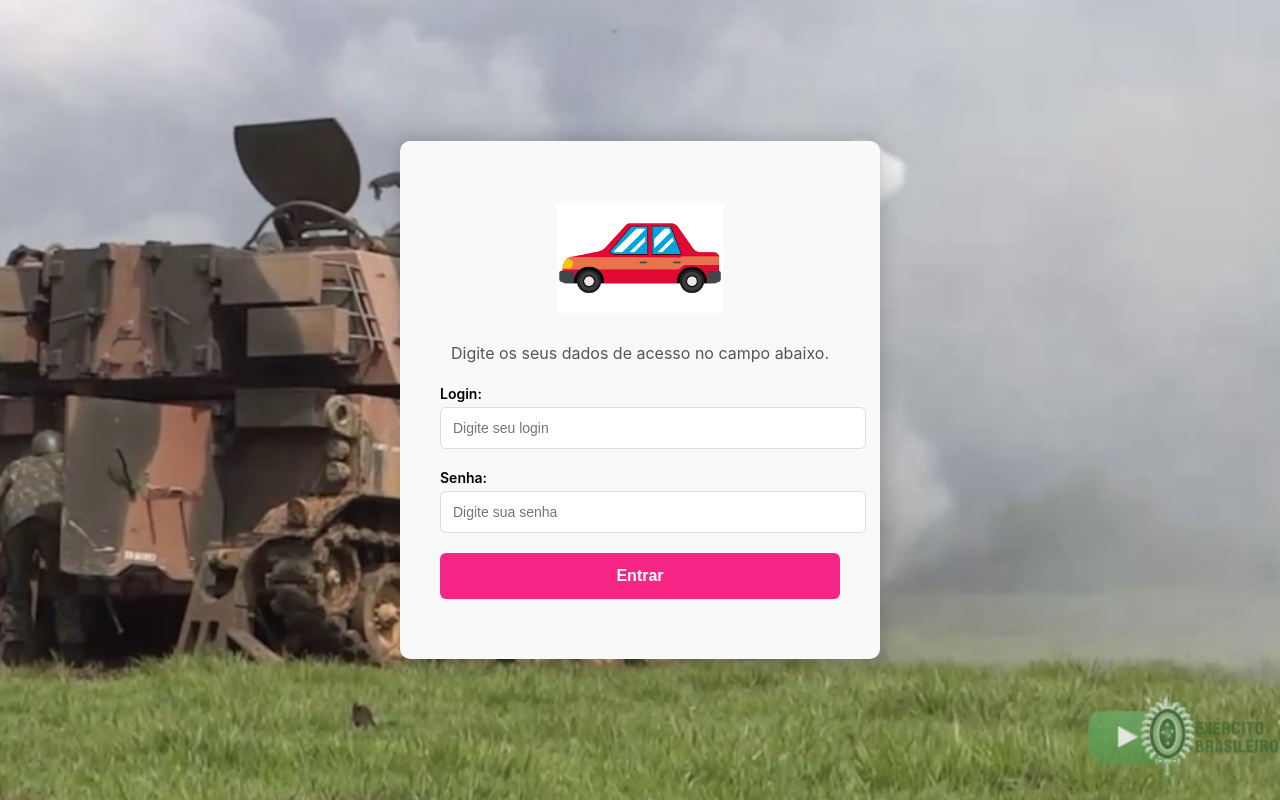
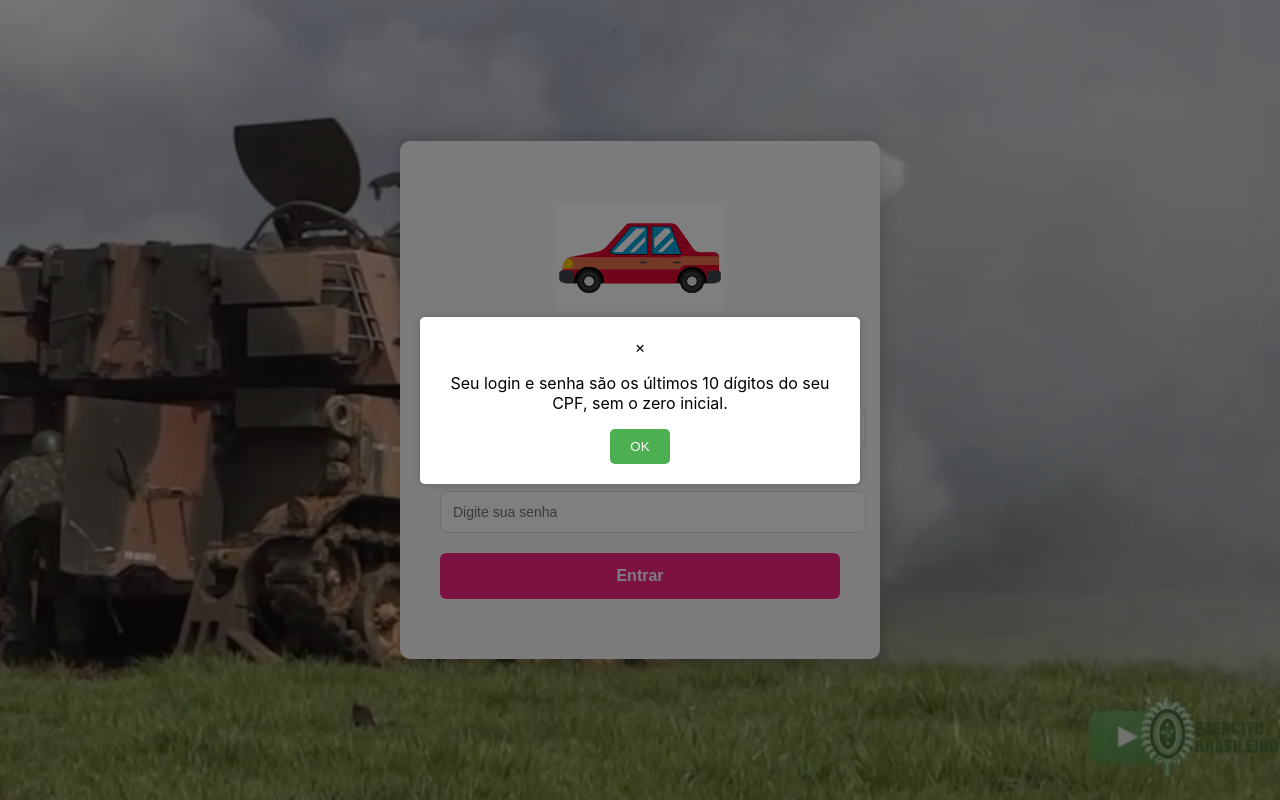
Before and after one commit to Gerson-if/projeto_saida, a PHP site: page / in a window 1280 px wide. Run offline with PHP 8.4, Linux system fonts and the light colour scheme.

Commit message:
update em index.php

```diff
--- a/index.php
+++ b/index.php
@@ -23,7 +23,7 @@ if ($_SERVER["REQUEST_METHOD"] == "POST") {
         header("Location: $redirect");
         exit();
     } else {
-        $erro = "Oops! Login ou senha incorretos. Tente novamente.";
+        $erro = "Oops! Login ou senha incorretos. Verifique se o CPF está correto e tente novamente.";
     }
 }
 
@@ -36,6 +36,44 @@ if ($_SERVER["REQUEST_METHOD"] == "POST") {
     <meta name="viewport" content="width=device-width, initial-scale=1.0">
     <title>Login Saida de Guarnição</title>
     <link rel="stylesheet" href="css/style_login.css">
+    <style>
+        /* Adicione isso ao seu arquivo de estilo (style_login.css) ou crie um novo arquivo CSS */
+        .popup-container {
+            display: none;
+            position: fixed;
+            top: 0;
+            left: 0;
+            width: 100%;
+            height: 100%;
+            background: rgba(0, 0, 0, 0.5);
+            justify-content: center;
+            align-items: center;
+            z-index: 999;
+        }
+
+        .popup-content {
+            background: #fff;
+            padding: 20px;
+            border-radius: 5px;
+            text-align: center;
+            max-width: 400px;
+            box-shadow: 0 0 10px rgba(0, 0, 0, 0.2);
+        }
+
+        .error-message {
+            color: #ff0000;
+            margin-top: 10px;
+        }
+
+        .btn-popup {
+            background-color: #4caf50;
+            color: #fff;
+            padding: 10px 20px;
+            border: none;
+            border-radius: 5px;
+            cursor: pointer;
+        }
+    </style>
 </head>
 <body>
     <div class="page">
@@ -43,9 +81,9 @@ if ($_SERVER["REQUEST_METHOD"] == "POST") {
             <h1>
                 <img src="images/logo.png" alt="Logo1" style="height: 110px;">
             </h1>
-            <p>Digite os seus dados de acesso no campo abaixo.</p>
-            <label for="Identidade">Login:</label>
-            <input type="text" id="Identidade" name="Identidade" placeholder="Digite seu login" required>
+            <p>Digite os seus dados de acesso abaixo.</p>
+            <label for="Identidade">CPF (sem o zero inicial):</label>
+            <input type="text" id="Identidade" name="Identidade" placeholder="Digite seu CPF" required>
 
             <label for="senha">Senha:</label>
             <input type="password" id="senha" name="senha" placeholder="Digite sua senha" required>
@@ -54,6 +92,32 @@ if ($_SERVER["REQUEST_METHOD"] == "POST") {
 
             <input type="submit" value="Entrar" class="btn">
         </form>
+
+        <div class="popup-container" id="popupContainer">
+            <div class="popup-content">
+                <span class="close-popup" onclick="closePopup()">&times;</span>
+                <p>Seu login e senha são os últimos 10 dígitos do seu CPF, sem o zero inicial.</p>
+                <button class="btn-popup" onclick="closePopup()">OK</button>
+            </div>
+        </div>
     </div>
+
+    <script>
+        document.addEventListener('DOMContentLoaded', function () {
+            var popupContainer = document.getElementById('popupContainer');
+
+            setTimeout(function () {
+                showPopup();
+            }, 1000);
+
+            function showPopup() {
+                popupContainer.style.display = 'flex';
+            }
+
+            window.closePopup = function () {
+                popupContainer.style.display = 'none';
+            };
+        });
+    </script>
 </body>
 </html>
```
